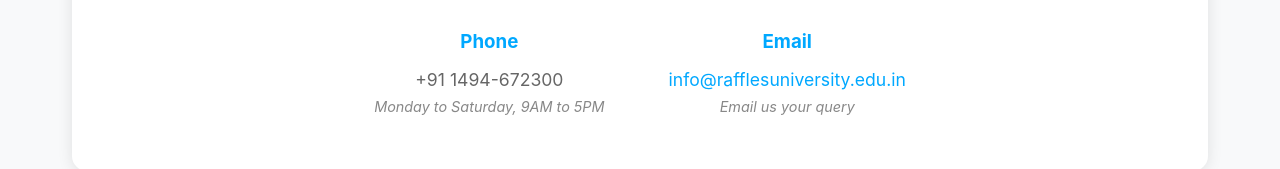
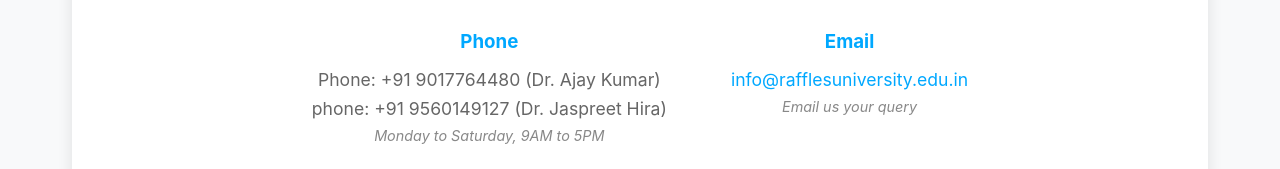
Before and after one commit to soojal-bhardwaj-27/e-conference-website, a React (Create React App) app: page /contact in a window 1280 px wide. Shown: the part 338-507 px from the top of the page. Built offline with nearby package versions, Linux system fonts and the light colour scheme.

Commit message:
update file and contact

```diff
--- a/src/pages/Contact.jsx
+++ b/src/pages/Contact.jsx
@@ -16,13 +16,14 @@
           <div className="contact-block">
             <div className="contact-item">
               <h3>Phone</h3>
-              <p>+91 1494-672300</p>
+              <p>Phone: +91 9017764480 (Dr. Ajay Kumar)</p>
+              <p>phone: +91 9560149127 (Dr. Jaspreet Hira)</p>
               <p className="timing">Monday to Saturday, 9AM to 5PM</p>
             </div>
 
             <div className="contact-item">
               <h3>Email</h3>
-              <a href="mailto:info@rafflesuniversity.edu.in">info@rafflesuniversity.edu.in</a>
+              <a href="aetsi2025@rafflesuniversity.edu.in">info@rafflesuniversity.edu.in</a>
               <p className="subtitle">Email us your query</p>
             </div>
           </div>
```
